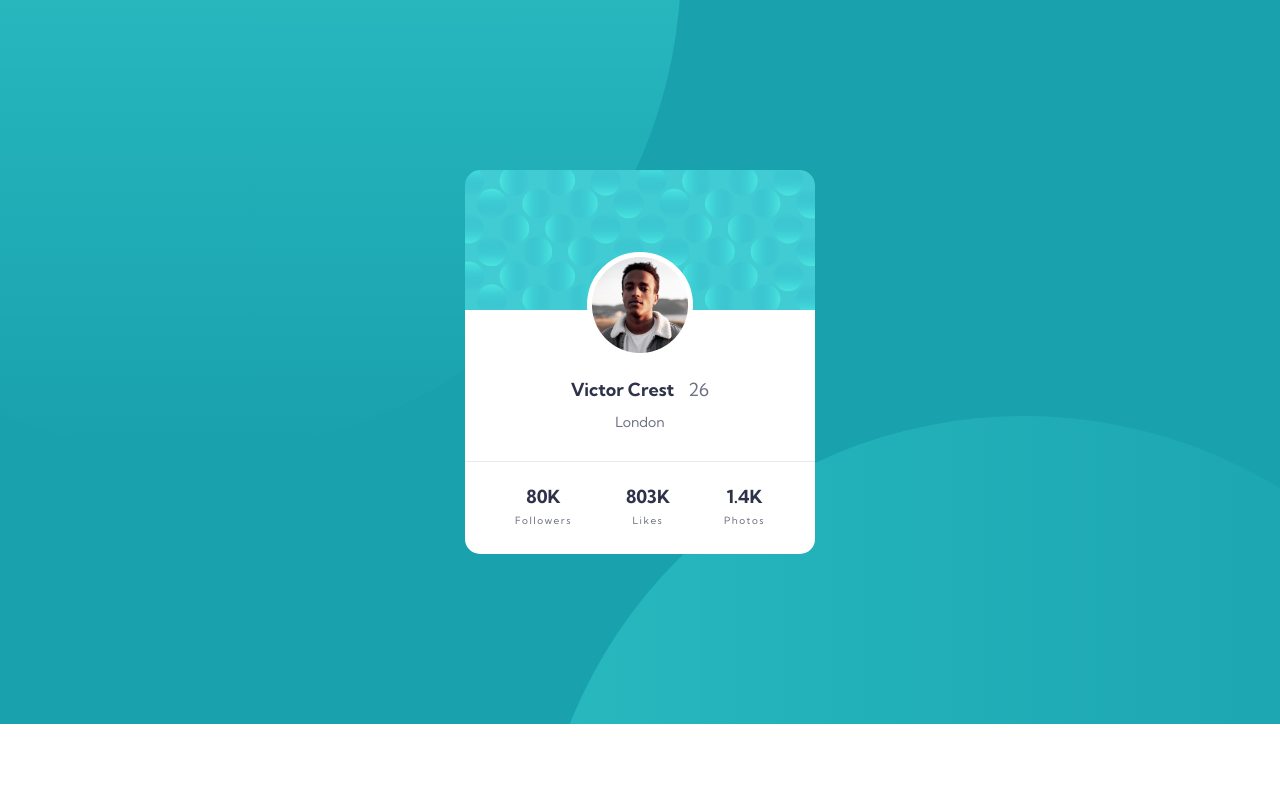
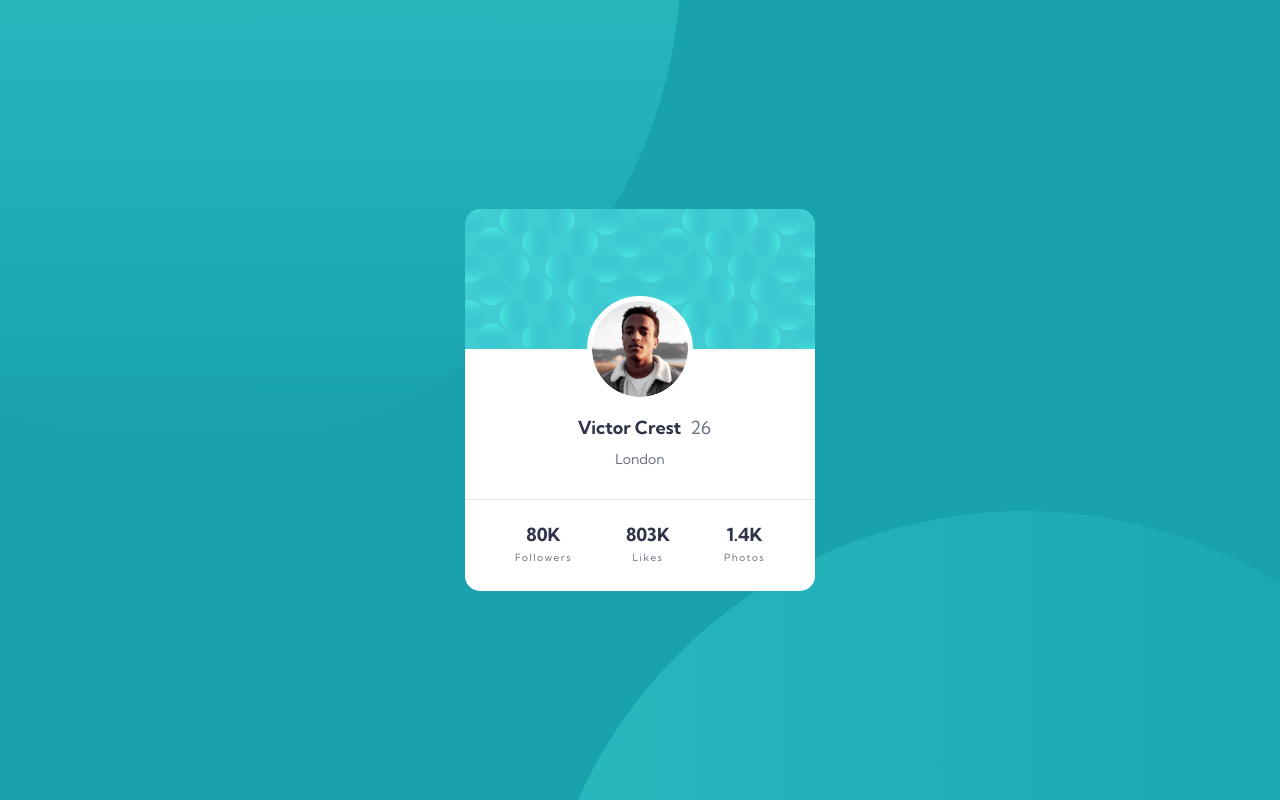
Before and after one commit to Funnycraft-afk/front1, a plain HTML site: page index.html in a window 1280 px wide. Drawn offline with Linux system fonts and the light colour scheme.

Commit message:
Add files via upload

```diff
--- a/style.css
+++ b/style.css
@@ -3,7 +3,11 @@
     max-width: 1920px;
     margin: 0 auto;
     overflow: hidden;
-    padding: 170px 25px;
+    padding: 0 25px;
+    display: flex;
+    /* justify-content: center; */
+    align-items: center;
+    height: 100vh;
     background: #19A1AE;
     font-family: 'Kumbh Sans', sans-serif;
     font-weight: 700;
@@ -41,7 +45,7 @@
 
 .card-content {
     position: relative;
-    max-width: 350px;
+    width: 350px;
     margin: 0 auto;
     border-radius: 15px;
     overflow: hidden;
@@ -57,14 +61,21 @@
 
 .avatar-wrapper {
     position: absolute;
-    left: calc(50% - 96px/2 - 5px);
-    bottom: calc(0% - 96px/2);
+    left: calc(50% - 106px/2);
+    bottom: calc(0% - 106px/2);
     background-color: #fff;
     border: 5px solid #fff;
     border-radius: 50%;
+    width: 106px;
+    height: 106px;
+    box-sizing: border-box;
+
+}
+
+.avatar {
     width: 96px;
     height: 96px;
-
+    border-radius: 50%;
 
 }
 
@@ -72,14 +83,13 @@
 
 .card-content__info {
     background: #fff;
-    padding-top: 70px;
+    padding-top: 60px;
     padding-bottom: 30px;
     text-align: center;
 }
 
 .name {
-    margin-bottom: 10px;
-    margin-right: 10px;
+    margin: 9px;
     display: inline-block;
 }
 
@@ -120,9 +130,7 @@
 }
 
 @media screen and (max-width: 375px) {
-    .card {
-        padding: 150px 25px;
-    }
+
 
     .card-content {
         max-width: 326px;
```
Also changed, not shown: index.html (+1 -1 lines).
